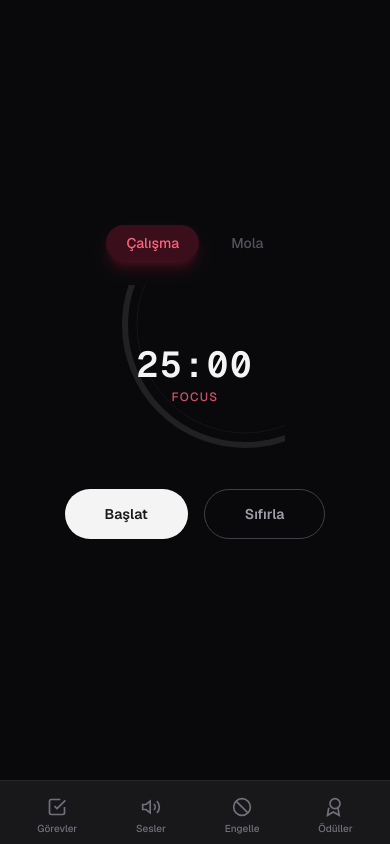
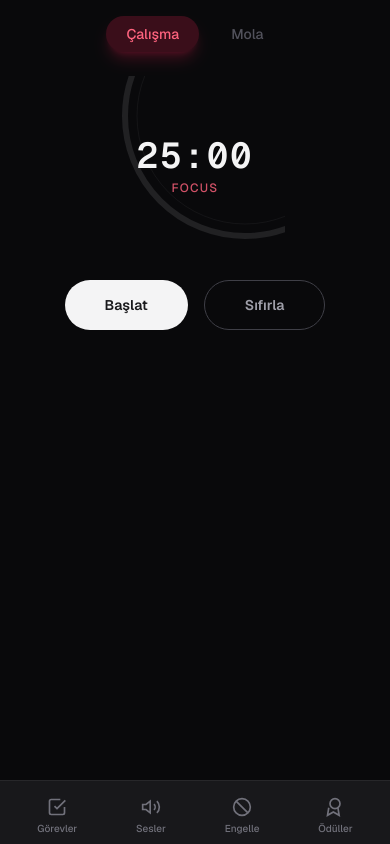
Before and after one commit to Erxpria1/YaverFX, a Next.js app: page / in a window 390 px wide. Built offline with nearby package versions, Linux system fonts and the light colour scheme.

Commit message:
style: mobil Safari ve iOS Web App (Ana Ekran) optimizasyonları yapıldı

```diff
--- a/app/globals.css
+++ b/app/globals.css
@@ -114,10 +114,9 @@
     }
   }
 }
-
 @media (prefers-color-scheme: dark) {
   :root {
-    --background: #0a0a0a;
+    --background: #09090b; /* zinc-950 equivalent for true dark */
     --foreground: #ededed;
   }
 }
@@ -126,7 +125,22 @@ body {
   background: var(--background);
   color: var(--foreground);
   font-family: Arial, Helvetica, sans-serif;
-  /* Safari optimizations */
+  overscroll-behavior-y: none; /* Prevents pull-to-refresh on mobile browsers */
+}
+
+/* Hide scrollbar for Chrome, Safari and Opera */
+.no-scrollbar::-webkit-scrollbar {
+  display: none;
+}
+
+/* Hide scrollbar for IE, Edge and Firefox */
+.no-scrollbar {
+  -ms-overflow-style: none;  /* IE and Edge */
+  scrollbar-width: none;  /* Firefox */
+}
+
+/* Safari and mobile touch optimizations */
+body {
   -webkit-overflow-scrolling: touch;
   overscroll-behavior: none;
   touch-action: manipulation;
--- a/app/layout.tsx
+++ b/app/layout.tsx
@@ -17,11 +17,15 @@ export const metadata: Metadata = {
   description: "DHBB/ADD odak uygulaması - Pomodoro, görevler, ambient sesler",
   icons: {
     icon: "/yaverfx.ico",
+    apple: "/apple-icon.png",
   },
   appleWebApp: {
     capable: true,
     statusBarStyle: "black-translucent",
     title: "YaverFX",
+  },
+  formatDetection: {
+    telephone: false,
   },
 };
 
--- a/app/page.tsx
+++ b/app/page.tsx
@@ -3,8 +3,8 @@ import TabLayout from "./components/TabLayout";
 
 export default function Home() {
   return (
-    <div className="flex flex-col flex-1 items-center justify-center bg-zinc-950 font-sans min-h-screen pb-20">
-      <main className="flex flex-1 w-full max-w-md flex-col items-center justify-center px-4">
+    <div className="flex flex-col items-center justify-start bg-zinc-950 font-sans min-h-screen pb-20 pt-[env(safe-area-inset-top,2rem)]">
+      <main className="flex flex-1 w-full max-w-md flex-col items-center justify-start px-4 pt-4 pb-8 overflow-y-auto overflow-x-hidden no-scrollbar">
         <PomodoroTimer />
       </main>
       <TabLayout />
```
